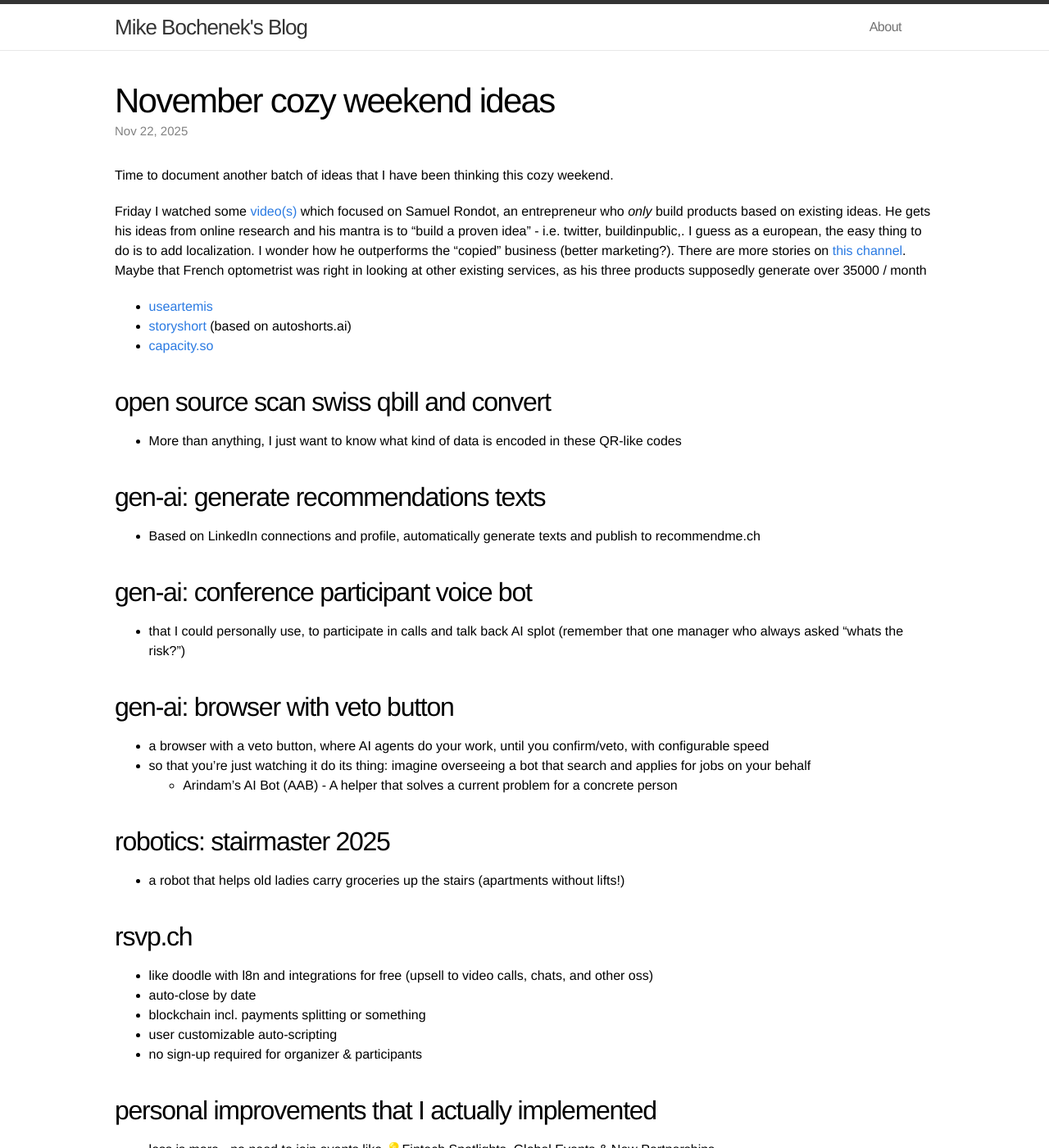
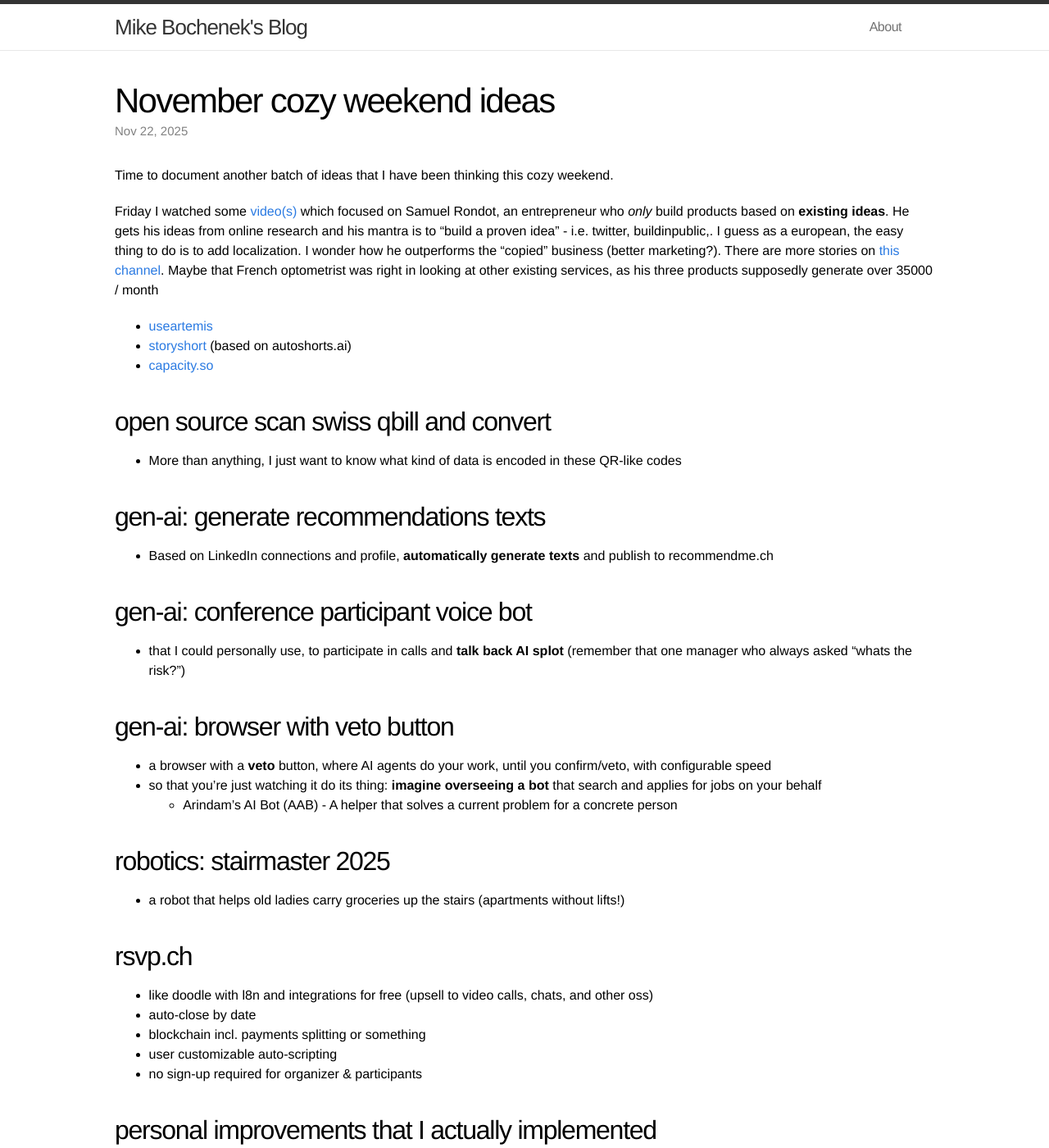
Before and after one commit to mikebochenek/learning, a Jekyll site: the page built from blog/_posts/2025-11-22-november-cozy-weekend-ideas.markdown, in a window 1280 px wide and 1400 px high. Shown: the whole window at 82% size. Built offline with Jekyll 4.4.1, drawn with Linux system fonts in a browser that asks for light colours; some of the changed text lies outside the part shown.

Commit message:
add bold - to highlight key terms

```diff
--- a/blog/_posts/2025-11-22-november-cozy-weekend-ideas.markdown
+++ b/blog/_posts/2025-11-22-november-cozy-weekend-ideas.markdown
@@ -7,7 +7,7 @@ categories: idea
 
 Time to document another batch of ideas that I have been thinking this cozy weekend.
 
-Friday I watched some [video(s)](https://www.youtube.com/watch?v=8BtHk-oNlN0) which focused on Samuel Rondot, an entrepreneur who *only* build products based on existing ideas.  He gets his ideas from online research and his mantra is to "build a proven idea" - i.e. twitter, buildinpublic,.   I guess as a european, the easy thing to do is to add localization.  I wonder how he outperforms the "copied" business (better marketing?).  There are more stories on [this channel](https://www.youtube.com/@starterstory).  Maybe that French optometrist was right in looking at other existing services, as his three products supposedly generate over 35000 / month
+Friday I watched some [video(s)](https://www.youtube.com/watch?v=8BtHk-oNlN0) which focused on Samuel Rondot, an entrepreneur who *only* build products based on **existing ideas**.  He gets his ideas from online research and his mantra is to "build a proven idea" - i.e. twitter, buildinpublic,.   I guess as a european, the easy thing to do is to add localization.  I wonder how he outperforms the "copied" business (better marketing?).  There are more stories on [this channel](https://www.youtube.com/@starterstory).  Maybe that French optometrist was right in looking at other existing services, as his three products supposedly generate over 35000 / month
 * [useartemis](https://useartemis.co/)
 * [storyshort](https://storyshort.ai/) (based on autoshorts.ai)
 * [capacity.so](https://capacity.so/)
@@ -16,14 +16,14 @@ Friday I watched some [video(s)](https://www.youtube.com/watch?v=8BtHk-oNlN0) wh
 - More than anything, I just want to know what kind of data is encoded in these QR-like codes
 
 ## gen-ai: generate recommendations texts
-- Based on LinkedIn connections and profile, automatically generate texts and publish to recommendme.ch
+- Based on LinkedIn connections and profile, **automatically generate texts** and publish to recommendme.ch
 
 ## gen-ai: conference participant voice bot
-- that I could personally use, to participate in calls and talk back AI splot (remember that one manager who always asked "whats the risk?")
+- that I could personally use, to participate in calls and **talk back AI splot** (remember that one manager who always asked "whats the risk?")
 
 ## gen-ai: browser with veto button
-- a browser with a veto button, where AI agents do your work, until you confirm/veto, with configurable speed
-- so that you're just watching it do its thing: imagine overseeing a bot that search and applies for jobs on your behalf
+- a browser with a **veto** button, where AI agents do your work, until you confirm/veto, with configurable speed
+- so that you're just watching it do its thing: **imagine overseeing a bot** that search and applies for jobs on your behalf
     - Arindam's AI Bot (AAB) - A helper that solves a current problem for a concrete person
 
 ## robotics: stairmaster 2025
```
Also changed, not shown: other parts of blog/_posts/2025-11-22-november-cozy-weekend-ideas.markdown (+2 -1 lines).
